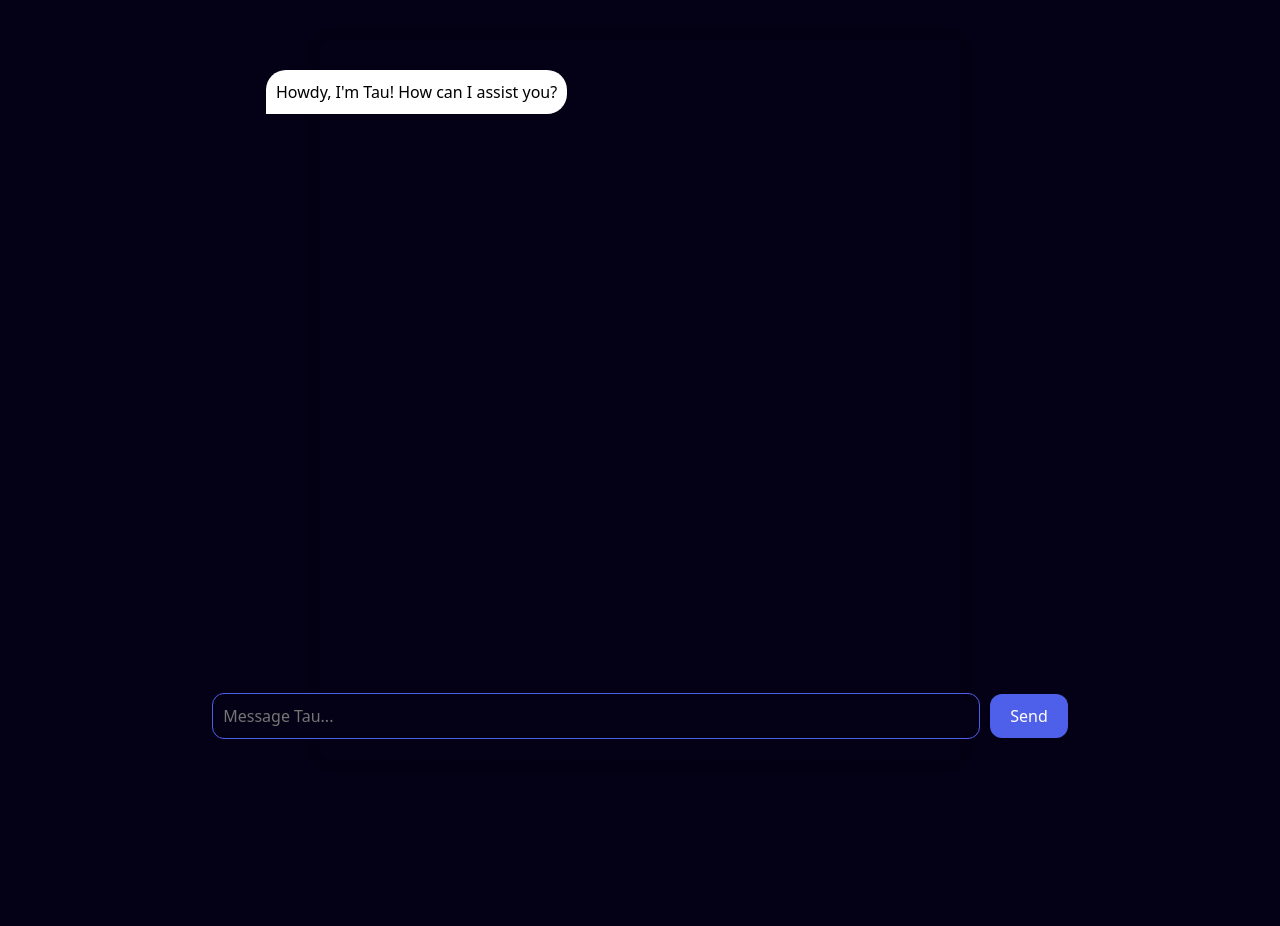
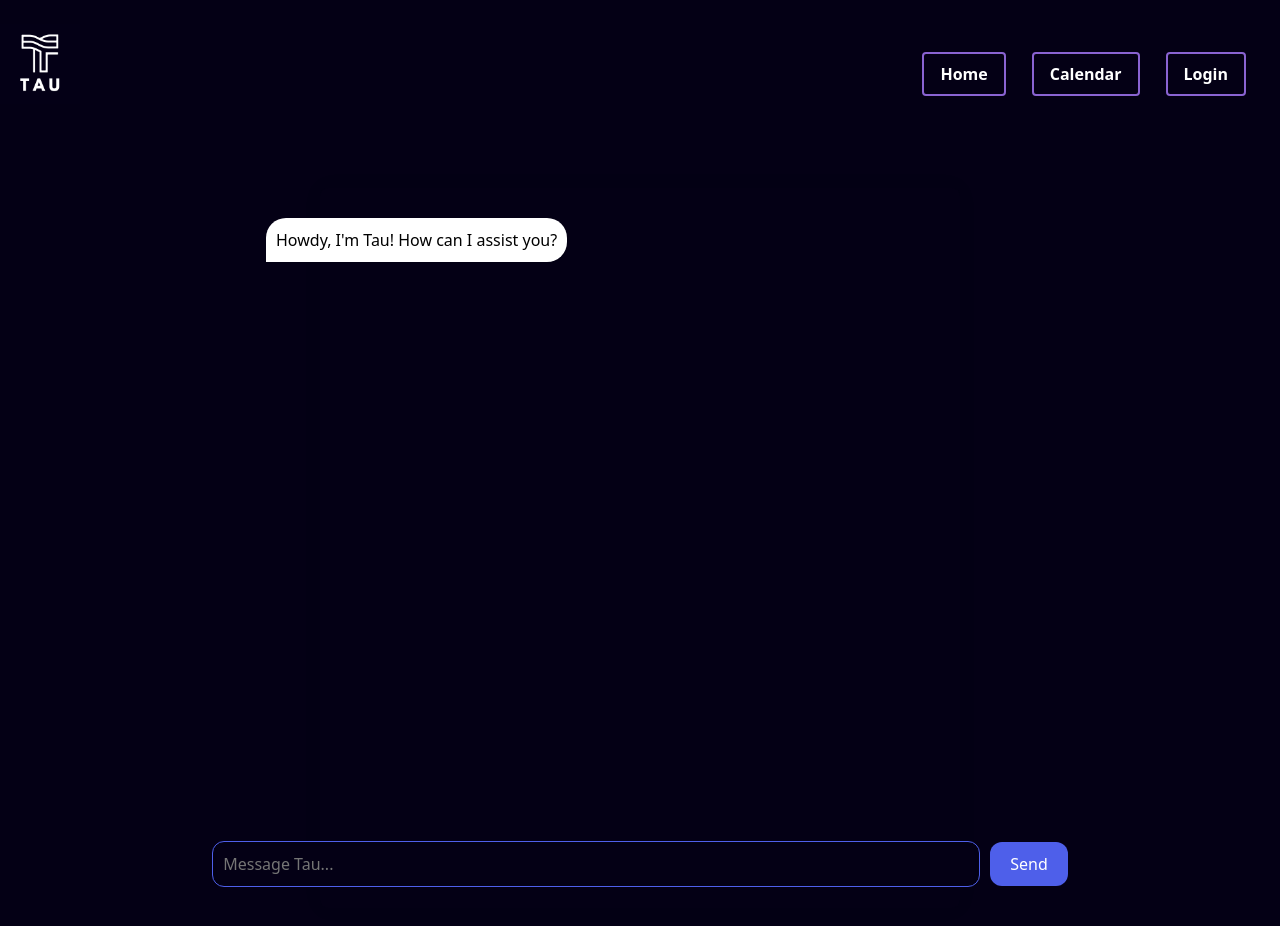
Before and after one commit to TauScheduler/Tau, a React (Create React App) app: page /ChatBot in a window 1280 px wide. Shown: the top 926 px of the page. Before the commit the page ends 800 px from the top, so only its background shows below. Built offline with nearby package versions, Linux system fonts and the light colour scheme.

Commit message:
added nav bar and logo

```diff
--- a/src/Components/Calendar.js
+++ b/src/Components/Calendar.js
@@ -1,4 +1,5 @@
 import React, { useState } from 'react';
+import TauLogo from '../TAU-2.png';
 import { Link } from 'react-router-dom';
 import { Button } from 'react-bootstrap';
 import './Calendar.css';
@@ -138,6 +139,23 @@ function Calendar() {
 
   return (
     <div className="calendar">
+    <nav className="nav">
+      <div className="logo-container">
+        <img src={TauLogo} alt="Tau Logo" />
+      </div>
+        <div className="buttons">
+        <Link to="/">
+          <button className="button">Home</button>
+        </Link>
+        <Link to="/Chatbot">
+          <button className="button">Talk with Tau</button>
+        </Link>
+        <Link to="/Login">
+          <button className="button">Login</button>
+        </Link>
+
+        </div>
+      </nav>
       <div className="calendar-header">
         <button className="button" onClick={() => changeMonth(-1)}>
           Previous
--- a/src/Components/Chatbot.js
+++ b/src/Components/Chatbot.js
@@ -1,5 +1,7 @@
 import React, { useEffect, useRef, useState } from 'react';
+import TauLogo from '../TAU-2.png';
 import './Chatbot.css';
+import { Link } from 'react-router-dom';
 import ChatInput from './ChatInput';
 import Message from './Message';
 
@@ -45,6 +47,24 @@ function ChatBot() {
   };
 
   return (
+    <div>
+      <nav className="nav">
+        <div className="logo-container">
+        <img src={TauLogo} alt="Tau Logo" />
+      </div>
+        <div className="buttons">
+        <Link to="/">
+          <button className="button">Home</button>
+        </Link>
+        <Link to="/Calendar">
+          <button className="button">Calendar</button>
+        </Link>
+        <Link to="/Login">
+          <button className="button">Login</button>
+        </Link>
+
+        </div>
+      </nav>
     <div className="Chat">
       <div className="message-area">
         {messages.map((message, index) => (
@@ -54,6 +74,7 @@ function ChatBot() {
       </div>
       <ChatInput onSendMessage={handleSendMessage} />
     </div>
+    </div>
   );
 }
 
--- a/src/Components/HomePage.js
+++ b/src/Components/HomePage.js
@@ -1,4 +1,5 @@
 import React, {useState, useEffect} from 'react';
+import TauLogo from '../TAU-2.png';
 import { Link } from 'react-router-dom';
 import './HomePage.css';
 import Home from '../sunrise.png';
@@ -47,7 +48,9 @@ const Homepage = () => {
 
       <div>
       <nav className="nav">
-        <div className="logo">Tau</div>
+        <div className="logo-container">
+        <img src={TauLogo} alt="Tau Logo" />
+        </div>
         <div className="buttons">
         <Link to="/Calendar">
           <button className="button">Calendar</button>
--- a/src/Components/Login.js
+++ b/src/Components/Login.js
@@ -6,6 +6,23 @@ import { Link } from 'react-router-dom';
 function Login() {
   return (
     <div className="Harsheesha">
+      <nav className="nav">
+      <div className="logo-container">
+        <img src={TauLogo} alt="Tau Logo" />
+      </div>
+        <div className="buttons">
+        <Link to="/">
+          <button className="button">Home</button>
+        </Link>
+        <Link to="/Chatbot">
+          <button className="button">Talk with Tau</button>
+        </Link>
+        <Link to="/Calendar">
+          <button className="button">Calendar</button>
+        </Link>
+
+        </div>
+      </nav>
     <div className="login-container">
       <div className="logo-container">
         <h1>Tau</h1>
--- a/src/Components/SignUp.js
+++ b/src/Components/SignUp.js
@@ -26,6 +26,24 @@ const SignUp = () => {
   };
 
   return (
+    <div>
+      <nav className="nav">
+      <div className="logo-container">
+        <img src={TauLogo} alt="Tau Logo" />
+      </div>
+        <div className="buttons">
+        <Link to="/">
+          <button className="button">Home</button>
+        </Link>
+        <Link to="/Chatbot">
+          <button className="button">Talk with Tau</button>
+        </Link>
+        <Link to="/Calendar">
+          <button className="button">Calendar</button>
+        </Link>
+
+        </div>
+      </nav>
     <div className="login-body Harsheesha">
       <div className="login-container form-container">
         <div className="logo-container">
@@ -86,6 +104,7 @@ const SignUp = () => {
         <p>© 2024 Tau. All rights reserved.</p>
       </footer>
     </div>
+    </div>
   );
 };
 
```
